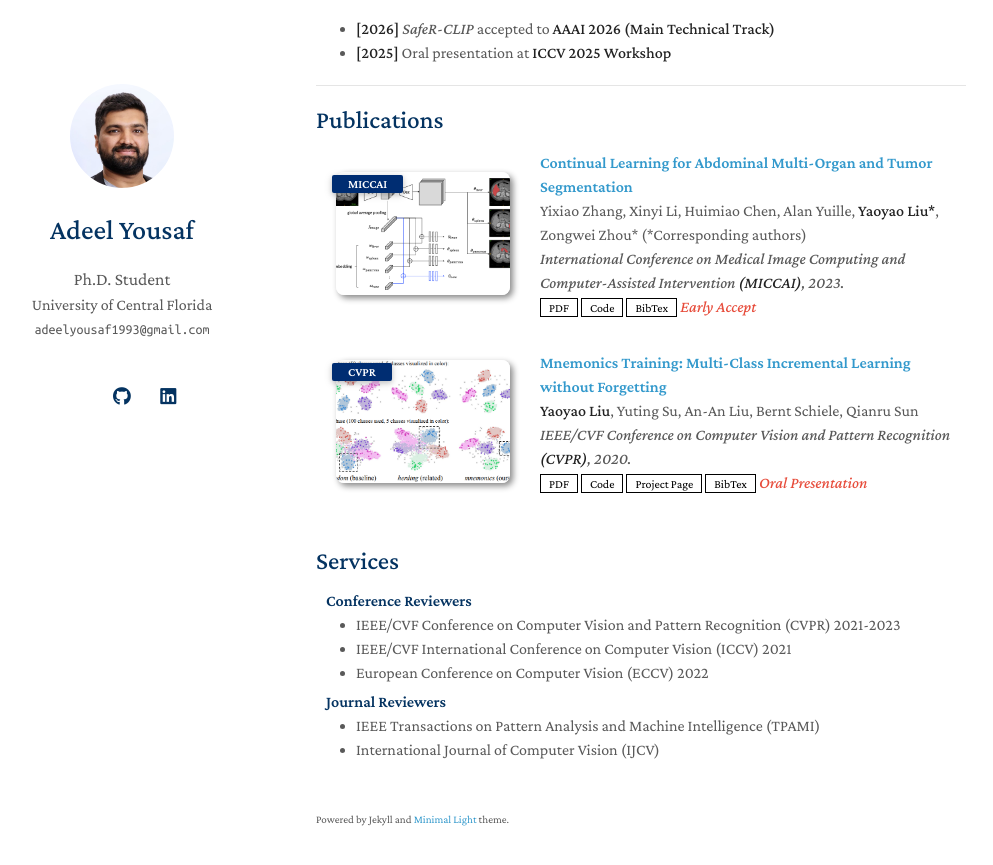
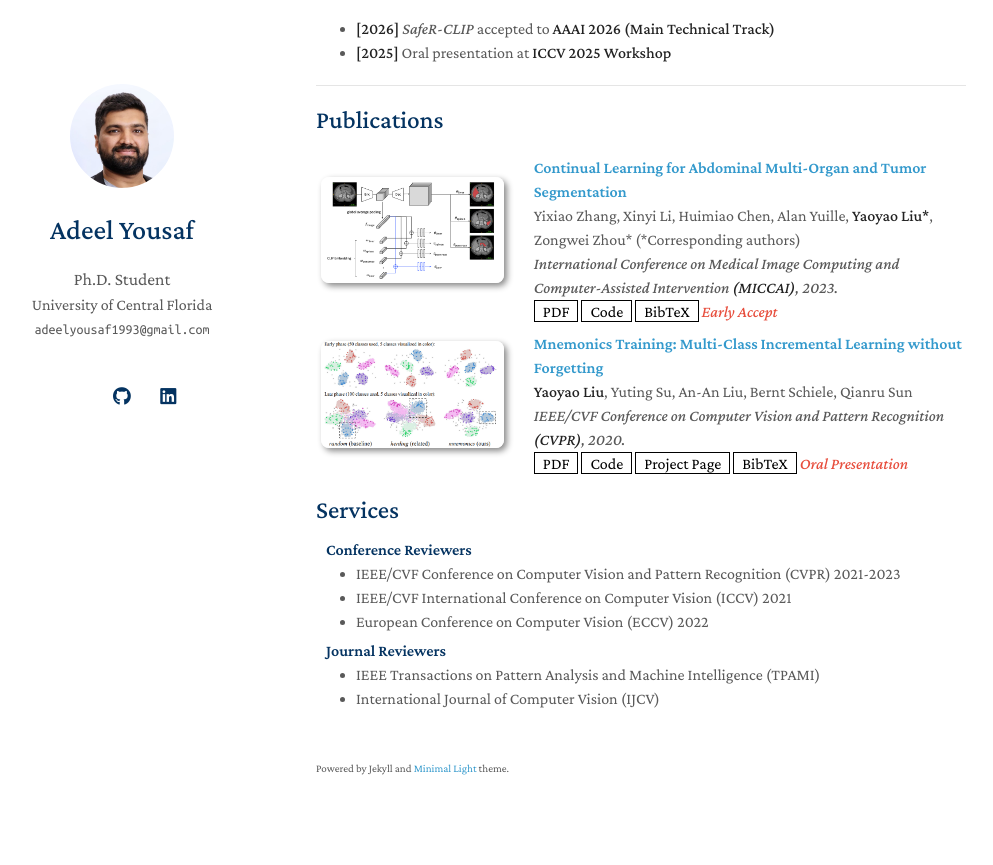
Before and after one commit to Adeelyousaf/Adeelyousaf.github.io, a Jekyll site: the page built from index.md, in a window 1280 px wide and 900 px high, scrolled down 519 px. Shown: the top 865 px of the window, without its empty margins (154-1147 px from the left). Built offline with Jekyll 4.4.1, drawn with Linux system fonts in a browser that asks for light colours; a style sheet for code colours, icons or effects is not loaded; our own code applies the rules of GitHub Pages for plain Markdown files.

Commit message:
Refactor publications template for better readability

```diff
--- a/_includes/publications.md
+++ b/_includes/publications.md
@@ -1,49 +1,61 @@
-<h2 id="publications" style="margin: 2px 0px -15px;">Publications</h2>
+<h2 id="publications" style="margin: 10px 0px -10px;">Publications</h2>
 
 <div class="publications">
 <ol class="bibliography">
 
-{% for link in site.data.publications.main %}
+{% for pub in site.data.publications.main %}
 
 <li>
-<div class="pub-row">
-  <div class="col-sm-3 abbr" style="position: relative;padding-right: 15px;padding-left: 15px;">
-    {% if link.image %}
-    <img src="{{ link.image }}" class="teaser img-fluid z-depth-1" style="width=100;height=40%">
-    {% if link.conference_short %}
-    <abbr class="badge">{{ link.conference_short }}</abbr>
-    {% endif %}
-    {% endif %}
-  </div>
-  <div class="col-sm-9" style="position: relative;padding-right: 15px;padding-left: 20px;">
-      <div class="title"><a href="{{ link.pdf }}">{{ link.title }}</a></div>
-      <div class="author">{{ link.authors }}</div>
-      <div class="periodical"><em>{{ link.conference }}</em>
-      </div>
-    <div class="links">
-      {% if link.pdf %}
-      <a href="{{ link.pdf }}" class="btn btn-sm z-depth-0" role="button" target="_blank" style="font-size:12px;">PDF</a>
-      {% endif %}
-      {% if link.code %}
-      <a href="{{ link.code }}" class="btn btn-sm z-depth-0" role="button" target="_blank" style="font-size:12px;">Code</a>
-      {% endif %}
-      {% if link.page %}
-      <a href="{{ link.page }}" class="btn btn-sm z-depth-0" role="button" target="_blank" style="font-size:12px;">Project Page</a>
-      {% endif %}
-      {% if link.bibtex %}
-      <a href="{{ link.bibtex }}" class="btn btn-sm z-depth-0" role="button" target="_blank" style="font-size:12px;">BibTex</a>
-      {% endif %}
-      {% if link.notes %}
-      <strong> <i style="color:#e74d3c">{{ link.notes }}</i></strong>
-      {% endif %}
-      {% if link.others %}
-      {{ link.others }}
+  <div class="pub-row">
+
+    <!-- Thumbnail / Badge -->
+    <div class="col-sm-3 abbr" style="padding-right:15px;">
+      {% if pub.image %}
+        <img src="{{ pub.image }}" class="teaser img-fluid z-depth-1" style="max-width:100%; height:auto;">
+        {% if pub.conference_short %}
+          <abbr class="badge">{{ pub.conference_short }}</abbr>
+        {% endif %}
       {% endif %}
     </div>
+
+    <!-- Paper Info -->
+    <div class="col-sm-9" style="padding-left:20px;">
+      <div class="title">
+        {% if pub.pdf %}
+          <a href="{{ pub.pdf }}" target="_blank">{{ pub.title }}</a>
+        {% else %}
+          {{ pub.title }}
+        {% endif %}
+      </div>
+
+      <div class="author">{{ pub.authors }}</div>
+
+      <div class="periodical">
+        <em>{{ pub.conference }}</em>
+      </div>
+
+      <!-- Action Buttons -->
+      <div class="links">
+        {% if pub.pdf %}
+          <a href="{{ pub.pdf }}" class="btn btn-sm z-depth-0" target="_blank">PDF</a>
+        {% endif %}
+        {% if pub.code %}
+          <a href="{{ pub.code }}" class="btn btn-sm z-depth-0" target="_blank">Code</a>
+        {% endif %}
+        {% if pub.page %}
+          <a href="{{ pub.page }}" class="btn btn-sm z-depth-0" target="_blank">Project Page</a>
+        {% endif %}
+        {% if pub.bibtex %}
+          <a href="{{ pub.bibtex }}" class="btn btn-sm z-depth-0" target="_blank">BibTeX</a>
+        {% endif %}
+        {% if pub.notes %}
+          <strong><i style="color:#e74d3c;">{{ pub.notes }}</i></strong>
+        {% endif %}
+      </div>
+    </div>
+
   </div>
-</div>
 </li>
-<br>
 
 {% endfor %}
 
```
